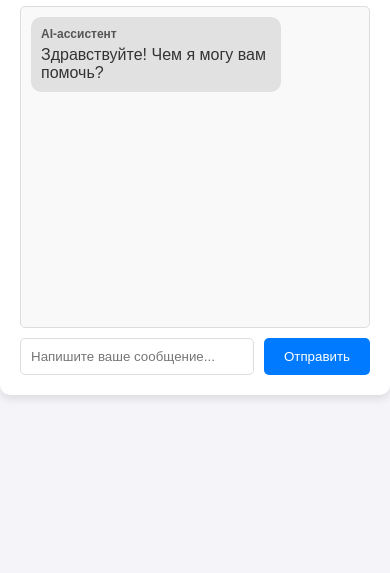
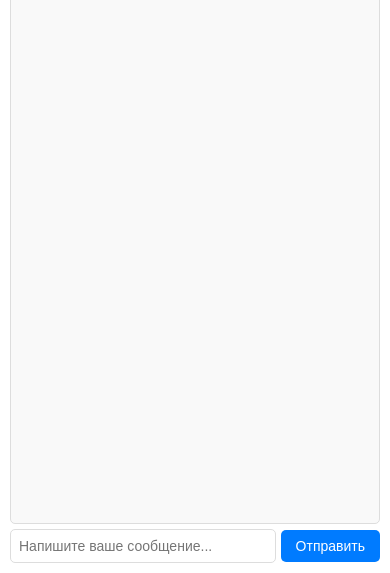
Before and after one commit to Drfinik/Al-assistant, a plain HTML site: page index.html in a window 390 px wide. Shown: the part 271-844 px from the top of the page. Drawn offline with Linux system fonts and the light colour scheme.

Commit message:
modified style.css

```diff
--- a/styles/style.css
+++ b/styles/style.css
@@ -6,24 +6,30 @@ body {
     display: flex;
     justify-content: center;
     align-items: center;
-    height: 100vh;
+    min-height: 100vh;
   }
 
   .chat-container {
     background-color: #fff;
     border-radius: 10px;
     box-shadow: 0 4px 8px rgba(0, 0, 0, 0.1);
-    width: 400px;
+    width: 100%;
+    max-width: 400px;
     padding: 20px;
+    box-sizing: border-box;
+    display: flex;
+    flex-direction: column;
+    height: 90vh;
   }
 
   h1 {
     text-align: center;
     color: #333;
+    margin: 0 0 20px 0;
   }
 
   #chat-box {
-    height: 300px;
+    flex: 1;
     border: 1px solid #ddd;
     border-radius: 5px;
     padding: 10px;
@@ -37,6 +43,8 @@ body {
 
   .input-area {
     display: flex;
+    gap: 10px;
+    align-items: center;
   }
 
   #user-input {
@@ -44,7 +52,8 @@ body {
     padding: 10px;
     border: 1px solid #ddd;
     border-radius: 5px;
-    margin-right: 10px;
+    font-size: 16px;
+    box-sizing: border-box;
   }
 
   #send-btn {
@@ -54,6 +63,8 @@ body {
     border: none;
     border-radius: 5px;
     cursor: pointer;
+    font-size: 16px;
+    white-space: nowrap;
   }
 
   #send-btn:hover {
@@ -93,3 +104,35 @@ body {
   .message.ai .sender {
     color: #555;
   }
+
+  /* Адаптивные стили для мобильных устройств */
+  @media (max-width: 480px) {
+    .chat-container {
+      height: 100vh;
+      border-radius: 0;
+      padding: 10px;
+    }
+
+    h1 {
+      font-size: 20px;
+    }
+
+    #chat-box {
+      margin-bottom: 5px;
+    }
+
+    .input-area {
+      flex-direction: row;
+      gap: 5px;
+    }
+
+    #user-input {
+      font-size: 14px;
+      padding: 8px;
+    }
+
+    #send-btn {
+      padding: 8px 15px;
+      font-size: 14px;
+    }
+  }
```
